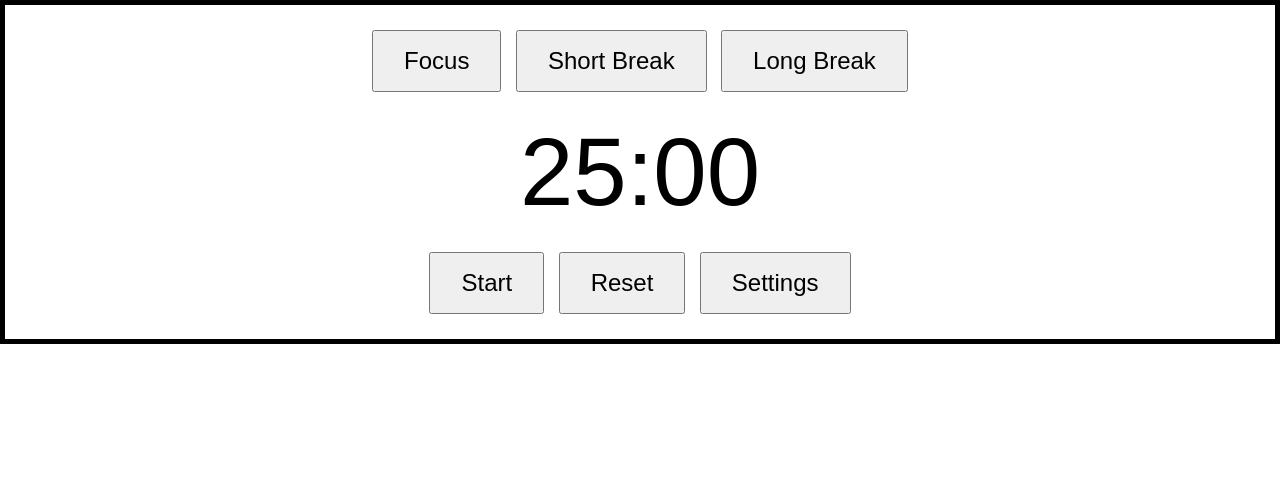
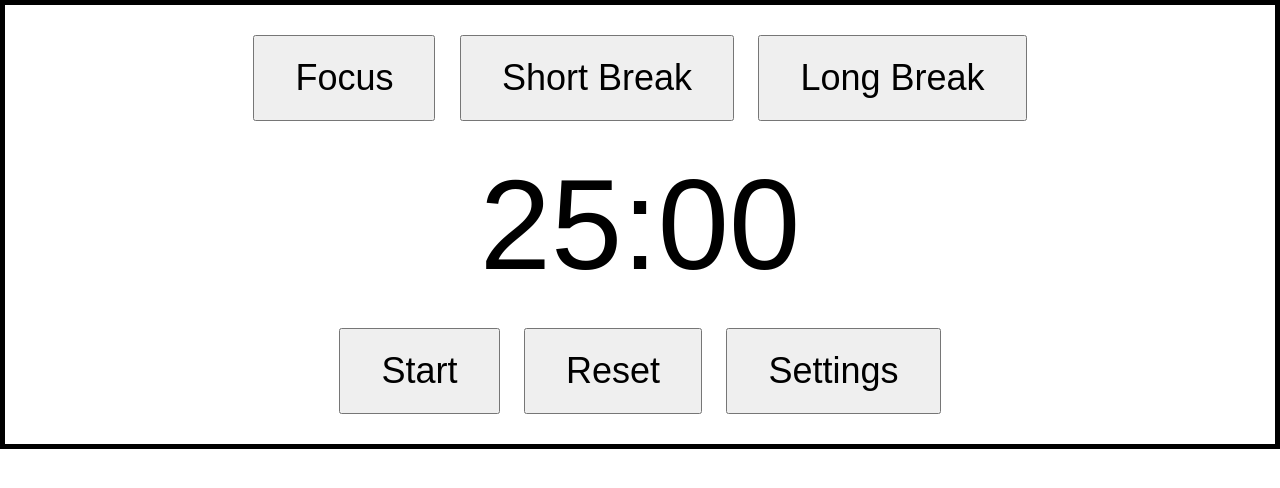
Before and after one commit to The-Digital-Cortex/pomodoro-timer-3.0, a plain HTML site: page index.html in a window 1280 px wide. Drawn offline with Linux system fonts and the light colour scheme.

Commit message:
Update styles.css

```diff
--- a/styles.css
+++ b/styles.css
@@ -16,14 +16,14 @@ body {
 }
 
 .options button {
-    font-size: 24px; /* Increase font size of the buttons */
-    padding: 15px 30px; /* Increase padding for larger buttons */
-    margin: 5px; /* Add margin between buttons */
+    font-size: 36px; /* Increased font size of the buttons */
+    padding: 20px 40px; /* Increased padding for larger buttons */
+    margin: 10px; /* Add margin between buttons */
     cursor: pointer; /* Change cursor to pointer on hover */
 }
 
 .timer {
-    font-size: 96px; /* Increase timer font size */
+    font-size: 128px; /* Increased timer font size */
     margin: 20px 0;
 }
 
@@ -32,9 +32,9 @@ body {
 }
 
 .controls button {
-    font-size: 24px; /* Increase font size of the control buttons */
-    padding: 15px 30px; /* Increase padding for larger control buttons */
-    margin: 5px; /* Add margin between control buttons */
+    font-size: 36px; /* Increased font size of the control buttons */
+    padding: 20px 40px; /* Increased padding for larger control buttons */
+    margin: 10px; /* Add margin between control buttons */
     cursor: pointer; /* Change cursor to pointer on hover */
 }
 
@@ -62,7 +62,7 @@ body {
 .close {
     color: #aaa;
     float: right;
-    font-size: 28px;
+    font-size: 36px; /* Increased close button size */
     font-weight: bold;
 }
 
```
